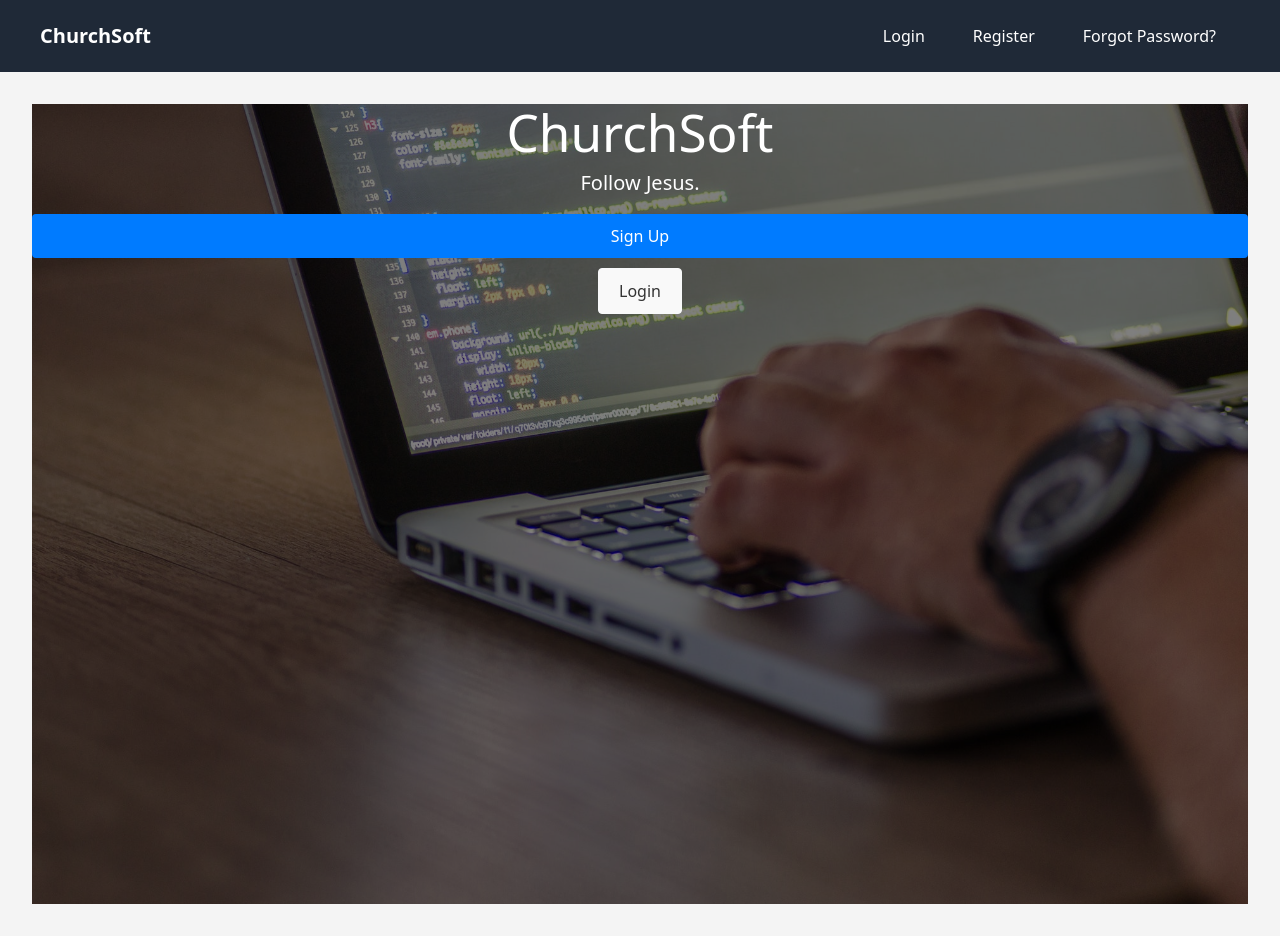
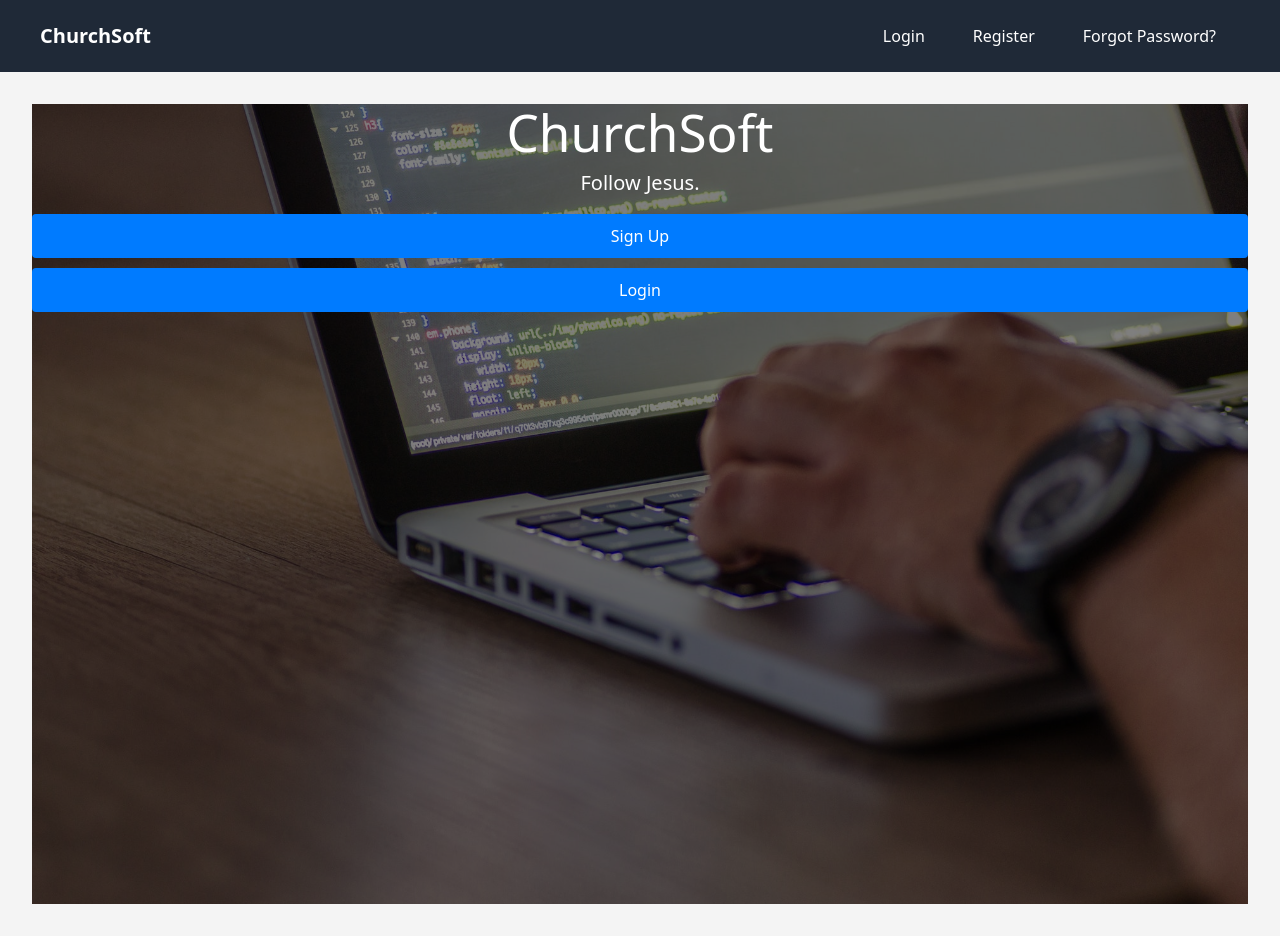
Before and after one commit to Djisu/typescript-church-new, a React (Vite) app in the folder frontend/: page / in a window 1280 px wide. Built offline with nearby package versions, Linux system fonts and the light colour scheme.

Commit message:
Prepare file for railway deployment

```diff
--- a/frontend/package.json
+++ b/frontend/package.json
@@ -4,6 +4,7 @@
   "version": "0.0.0",
   "type": "module",
   "scripts": {
+    "start": "serve -s dist",
     "dev": "vite --open",
     "build": "tsc -b && vite build",
     "lint": "eslint .",
--- a/frontend/src/components/layout/Landing.tsx
+++ b/frontend/src/components/layout/Landing.tsx
@@ -38,7 +38,7 @@ const Landing: React.FC<IProps> = ({ isAuthenticated }) => {
             </Link>
           </div>
           <div className="buttons">
-            <Link to="/login" className="btn btn-light">
+            <Link to="/login" className="btn btn-primary">
               Login
             </Link>
           </div>
@@ -53,59 +53,3 @@ const mapStateToProps = (state: { auth: { isAuthenticated: boolean } }) => ({
 });
 
 export default connect(mapStateToProps)(Landing);
-
-
-
-
-
-
-
-// import React, { useEffect } from 'react';
-// import { Link } from 'react-router-dom';
-// import { connect } from 'react-redux';
-// import { logout } from '../../features/auth/authSlice';
-// import { useAppDispatch } from '../../app/hooks';
-
-// interface IProps {
-//   isAuthenticated: boolean;
-// }
-
-// const Landing: React.FC<IProps> = ({ isAuthenticated }) => {
-//   const dispatch = useAppDispatch();
-
-//   useEffect(() => {
-//     const isAuthenticated = localStorage.getItem('isAuthenticated')
-
-//     if (isAuthenticated === 'true') {
-//         dispatch(logout())
-//     }
-//   }, [dispatch, isAuthenticated]);
-
-//   // if (isAuthenticated) {
-//   //   return <Navigate to="/dashboard" />;
-//   // }
-
-//   return (
-//     <section className="landing">
-//       <div className="dark-overlay">
-//         <div className="landing-inner">
-//           <h1 className="x-large">ChurchSoft</h1>
-//           <p className="lead">Follow Jesus.</p>
-//           <div className="buttons">
-//             <Link to="/register" className="btn btn-primary">
-//               Sign Up
-//             </Link>
-//             <Link to="/login" className="btn btn-light">
-//               Login
-//             </Link>
-//           </div>
-//         </div>
-//       </div>
-//     </section>
-//   );
-// };
-// const mapStateToProps = (state: { auth: { isAuthenticated: boolean } }) => ({
-//   isAuthenticated: state.auth.isAuthenticated,
-// });
-
-// export default connect(mapStateToProps)(Landing);
--- a/frontend/src/features/auth/authSlice.ts
+++ b/frontend/src/features/auth/authSlice.ts
@@ -101,6 +101,7 @@ export const requestPasswordReset = createAsyncThunk<RequestPasswordResponse, st
 export const resetPassword = createAsyncThunk<ResetPasswordResponse, { token: string; newPassword: string }, { rejectValue: ResetPasswordError }>(
   'auth/resetPassword',
   async ({ token, newPassword }, { rejectWithValue }) => {
+    console.log('in auth/resetPassword')
     try {
       await axios.post('http://localhost:3000/api/auth/reset-password', { token, newPassword });
       return { message: 'Password has been reset successfully.' };
```
Also changed, not shown: 15 other files (tests, documents, lock files or other folders).
